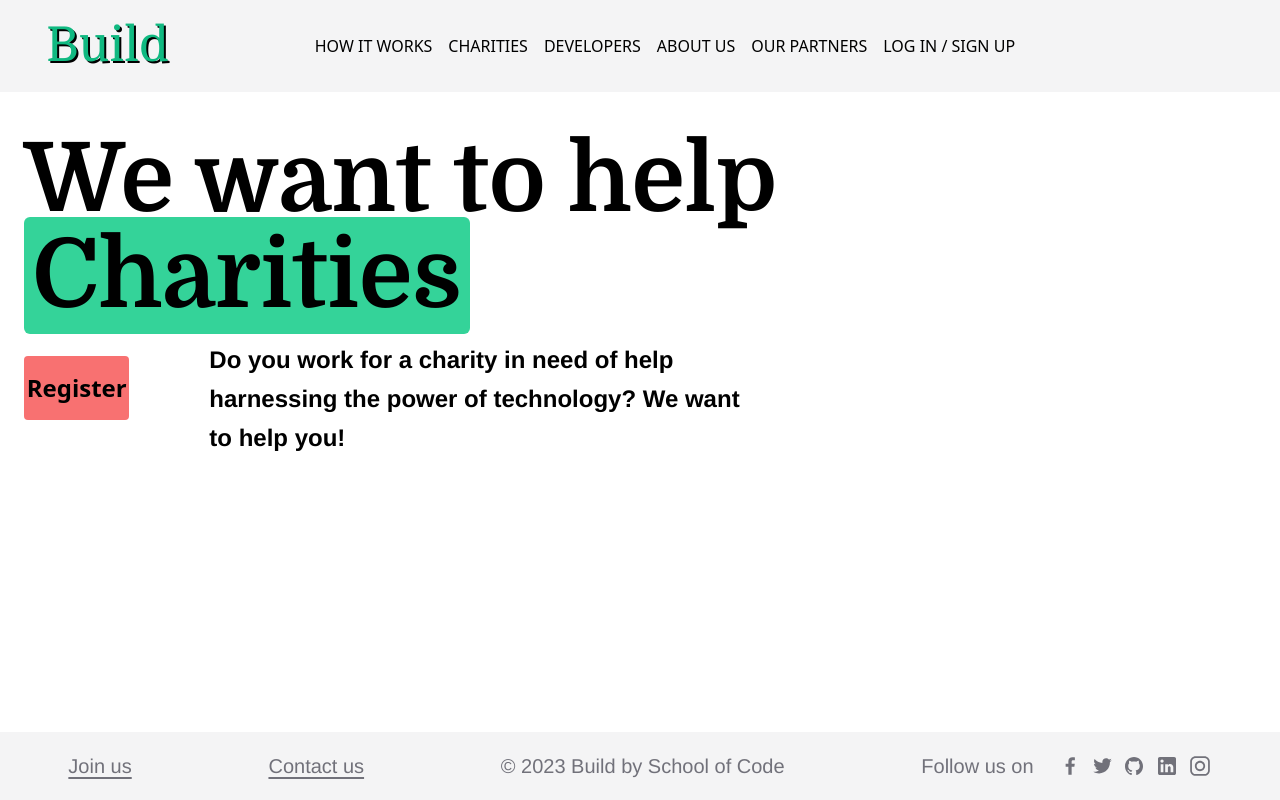
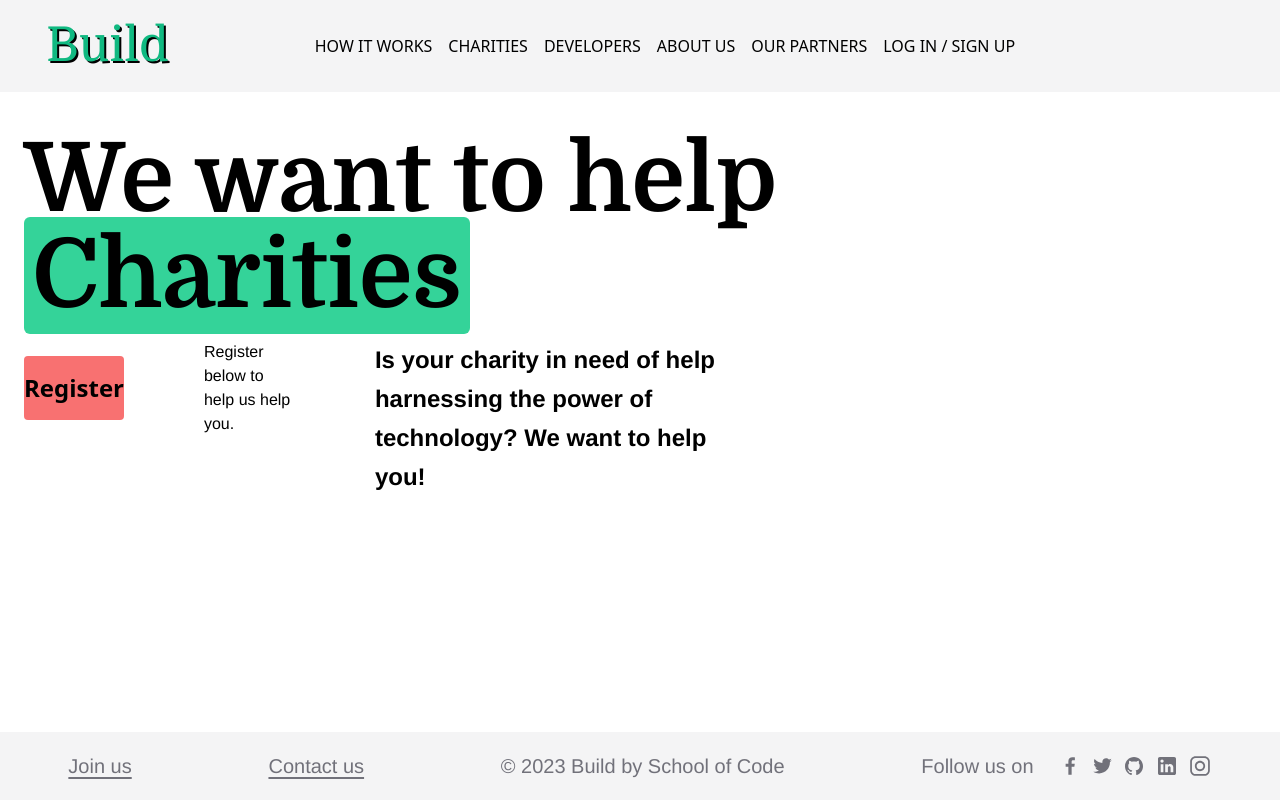
Before and after one commit to SchoolOfCode/Team-Build, a Next.js app: page /charity in a window 1280 px wide. Built offline with nearby package versions, Linux system fonts and the light colour scheme.

Commit message:
charity text added

```diff
--- a/src/app/charity/page.jsx
+++ b/src/app/charity/page.jsx
@@ -14,7 +14,10 @@ export default function Charity() {
 
   <div className="flex flex-col justify-between lg:flex lg:flex-row-reverse lg:gap-20 lg:align-bottom lg:w-4/5 mt-4">
             <p className="text-lg lg:text-2xl font-bold lg:mb-36 lg:max-w-2xl lg:mr-24 lg:leading-relaxed">
-            Do you work for a charity in need of help harnessing the power of technology? We want to help you!
+            Is your charity in need of help harnessing the power of technology? We want to help you!
+            </p>
+            <p>
+            Register below to help us help you.
             </p>
             <button className="button bg-red-400 font-bold rounded w-44 h-16 text-xl lg:w-56 lg:text-2xl lg:mt-4 mt-4">
               <Link href={"/charity/register"}>Register</Link>
```
